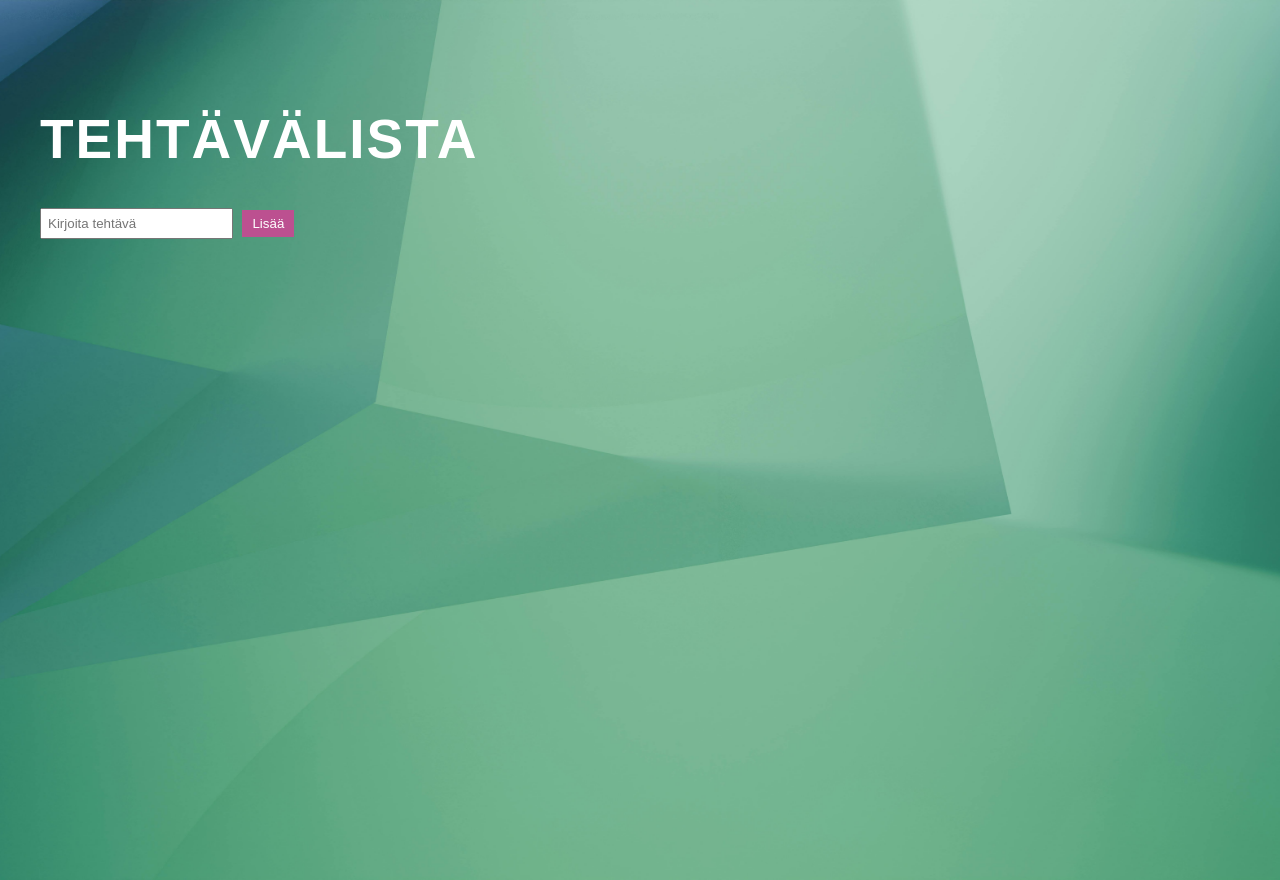
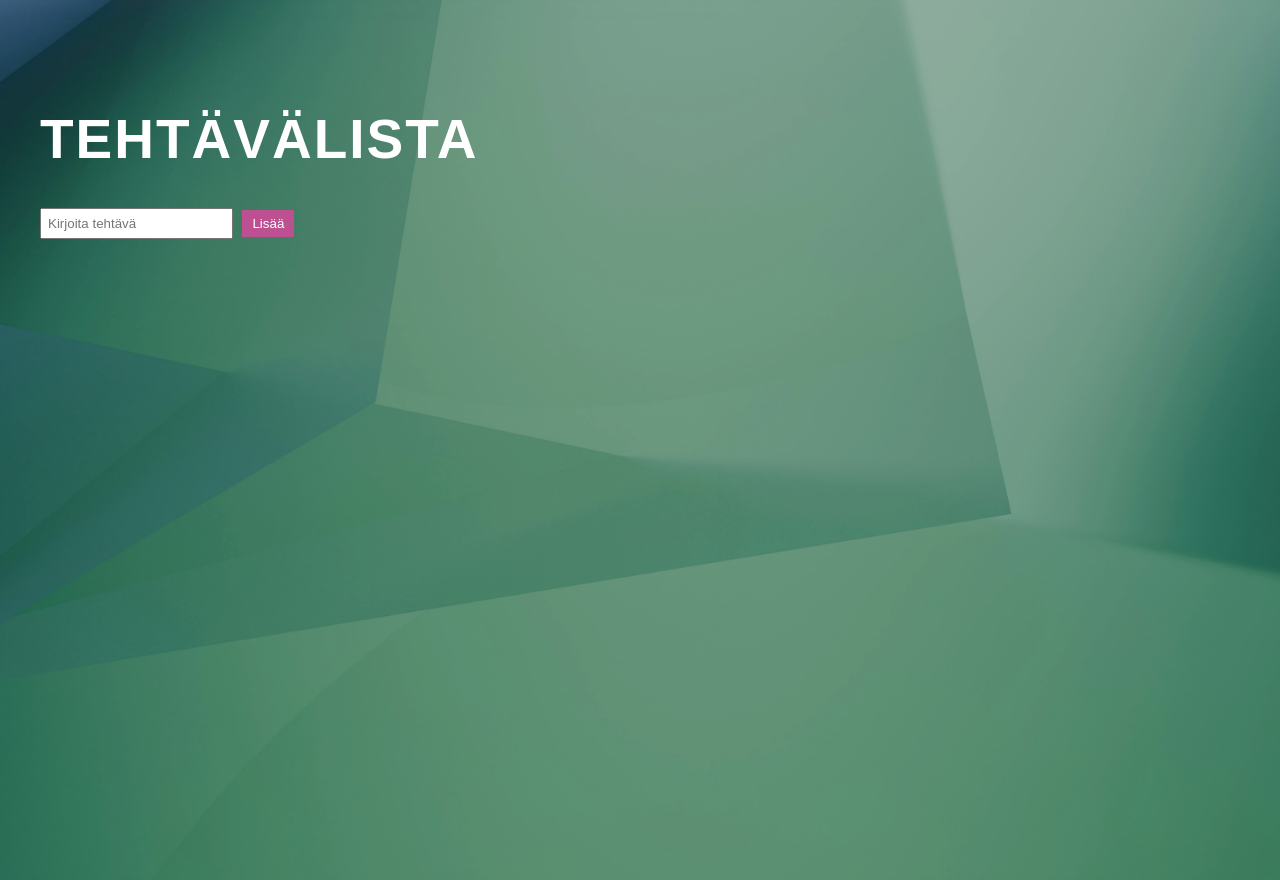
Before and after one commit to cruelruins/todo_project, a Flask app: page / in a window 1280 px wide. Run offline with Flask 3, Linux system fonts and the light colour scheme.

Commit message:
Update style.css

```diff
--- a/static/style.css
+++ b/static/style.css
@@ -1,6 +1,9 @@
 body {
   margin: 0;
-  background-image: url("taustakuva.jpg");
+  background-image: linear-gradient(
+    rgba(0, 0, 0, 0.2),
+    rgba(0, 0, 0, 0.2)
+  ), url("taustakuva.jpg");
   background-size: cover;
   background-position: center;
   background-repeat: no-repeat;
```
